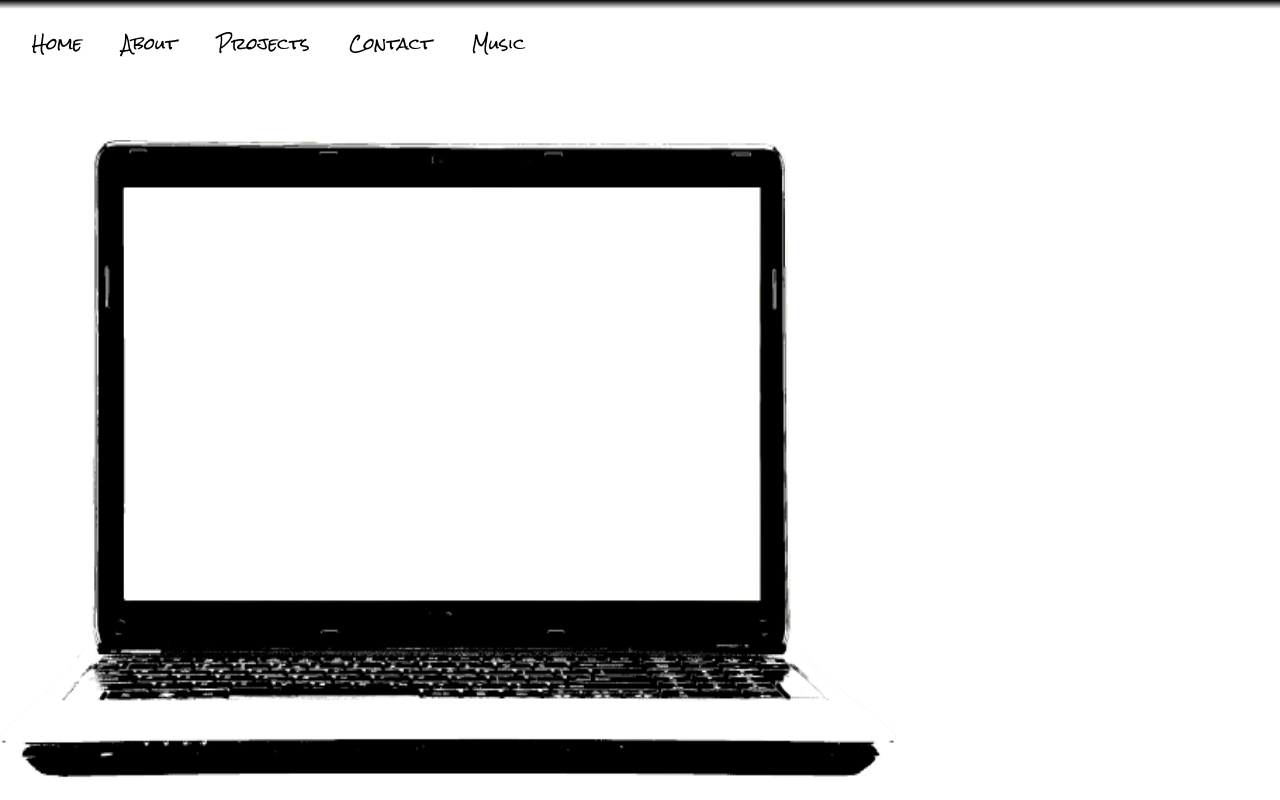
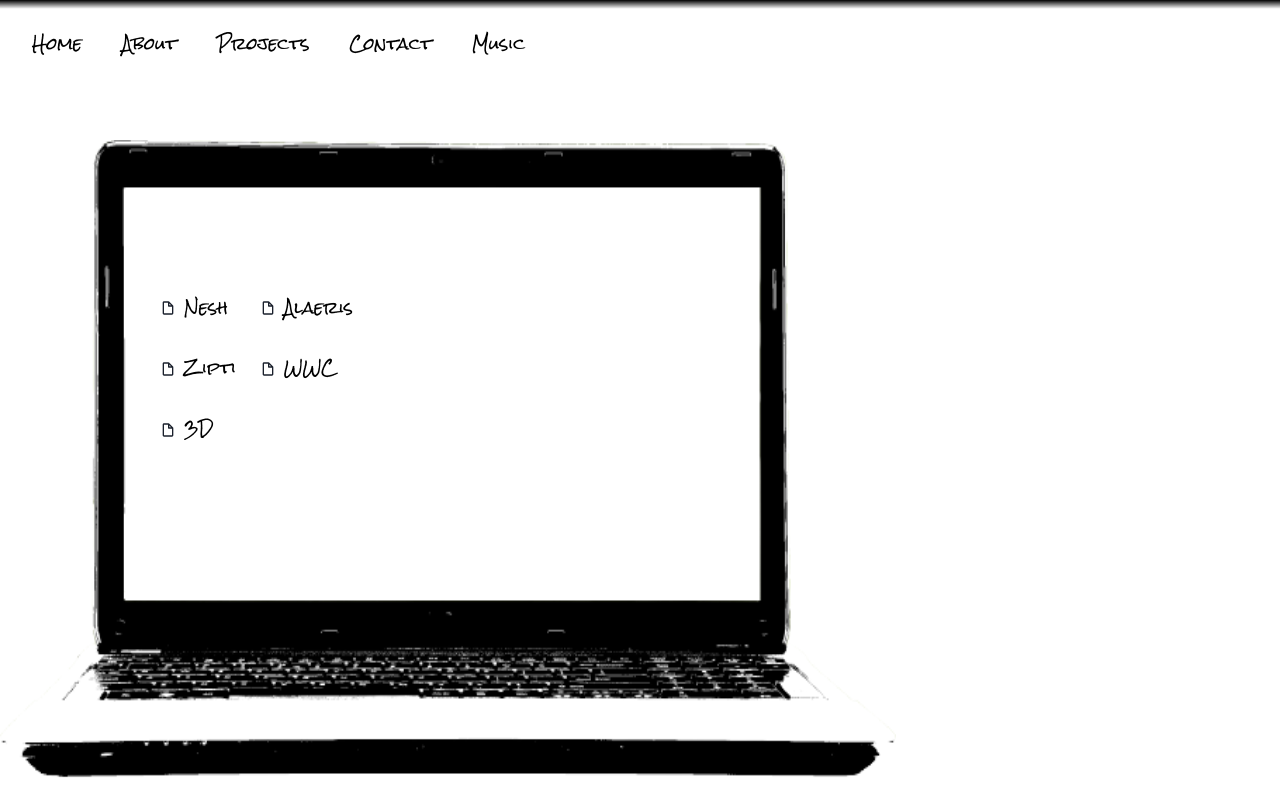
Before and after one commit to SeanLaTour/Official-Portfolio, a Gatsby site: page /projects in a window 1280 px wide. Built offline with nearby package versions, Linux system fonts and the light colour scheme; Gatsby itself is replaced by a stand-in of ours; a web font is replaced by a local one.

Commit message:
added files

```diff
--- a/package.json
+++ b/package.json
@@ -25,6 +25,7 @@
     "gatsby-plugin-google-fonts": "^1.0.1",
     "prettier": "^2.6.0",
     "react": "^17.0.1",
-    "react-dom": "^17.0.1"
+    "react-dom": "^17.0.1",
+    "react-icons": "^4.3.1"
   }
 }
--- a/src/components/projects/projects.tsx
+++ b/src/components/projects/projects.tsx
@@ -1,5 +1,5 @@
 import BackgroundImage from "../../images/laptop.png";
-import { Box, Image } from "@chakra-ui/react";
+import { Box, Grid, HStack, Image } from "@chakra-ui/react";
 import React from "react";
 import PaintStrokeImage from "../../images/paintstrokebackgroundright.png";
 import {
@@ -7,6 +7,7 @@ import {
   PortfolioTextSubTitle,
   PortfolioTextTitle,
 } from "../shared/portfolio_text";
+import {BiFileBlank} from "react-icons/bi"
 
 const Projects: React.FC = (props) => {
   return (
@@ -18,7 +19,15 @@ const Projects: React.FC = (props) => {
       height="100vh"
       paddingTop="6rem"
       paddingLeft="2rem"
-    ></Box>
+    >
+      <Grid width="8rem" position="fixed" bottom="22rem" left="10rem" templateColumns='repeat(2, 1fr)' gap={6}>
+    <HStack><BiFileBlank /><PortfolioTextStandard>Nesh</PortfolioTextStandard></HStack>
+    <HStack><BiFileBlank /><PortfolioTextStandard>Alaeris</PortfolioTextStandard></HStack>
+    <HStack><BiFileBlank /><PortfolioTextStandard>Zipti</PortfolioTextStandard></HStack>
+    <HStack><BiFileBlank /><PortfolioTextStandard>WWC</PortfolioTextStandard></HStack>
+    <HStack><BiFileBlank /><PortfolioTextStandard>3D</PortfolioTextStandard></HStack>
+     </Grid>
+    </Box>
   );
 };
 
```
Also changed, not shown: 1 other file.
